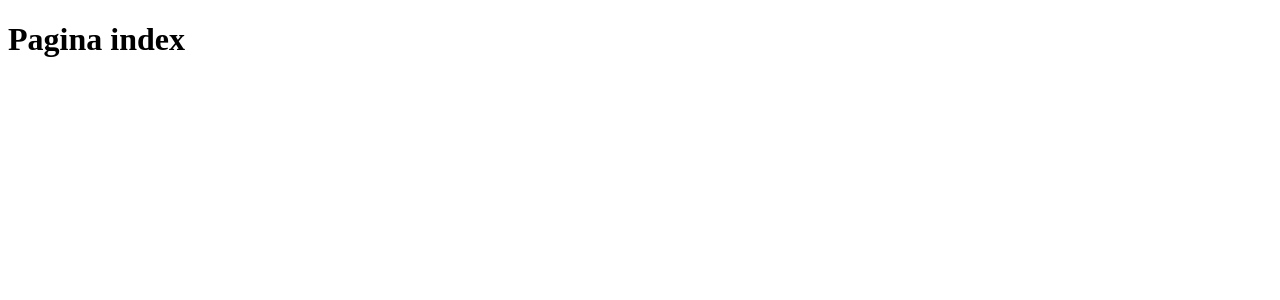
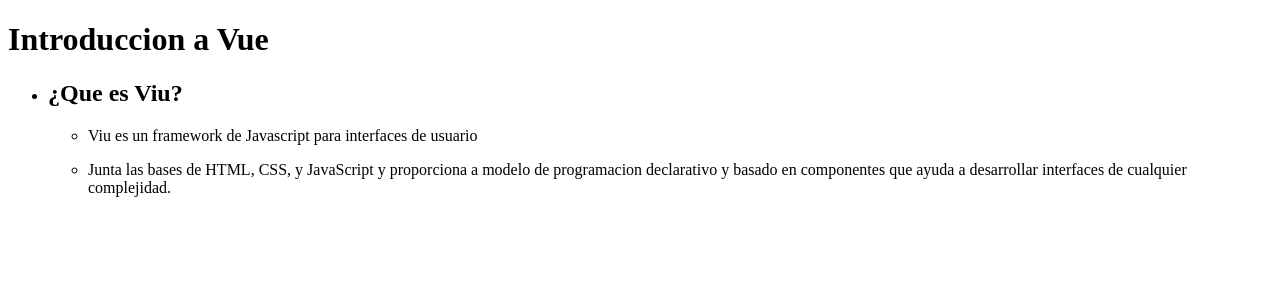
Before and after one commit to Sisselio/PR-practica-1, a Nuxt app: page / in a window 1280 px wide. Shown: the top 300 px of the page. Built offline with nearby package versions, Linux system fonts and the light colour scheme.

Commit message:
feat(page): Updated the first page

```diff
--- a/app/pages/index.vue
+++ b/app/pages/index.vue
@@ -1,3 +1,23 @@
+import { DevOnly } from '../../.nuxt/components';
 <template>
-  <h1>Pagina index</h1>
+  <h1>Introduccion a Vue</h1>
+  <ul>
+    <li>
+      <h2>¿Que es Viu?</h2>
+    </li>
+    <ul>
+      <li>
+        <p>Viu es un framework de Javascript para interfaces de usuario</p>
+      </li>
+      <li>
+        <p>
+          Junta las bases de HTML, CSS, y JavaScript y proporciona a modelo de
+          programacion declarativo y basado en componentes que ayuda a
+          desarrollar interfaces de cualquier complejidad.
+        </p>
+      </li>
+    </ul>
+  </ul>
+
+  <p></p>
 </template>
```
